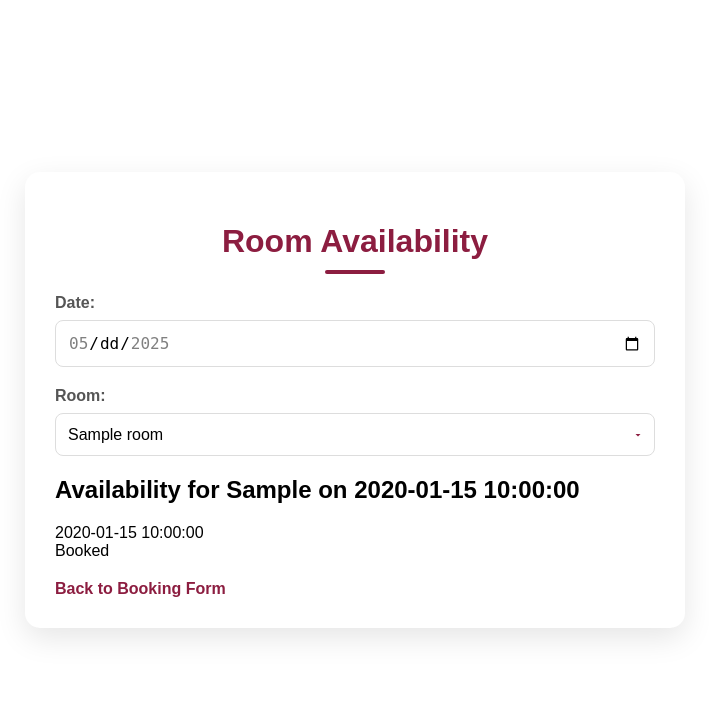
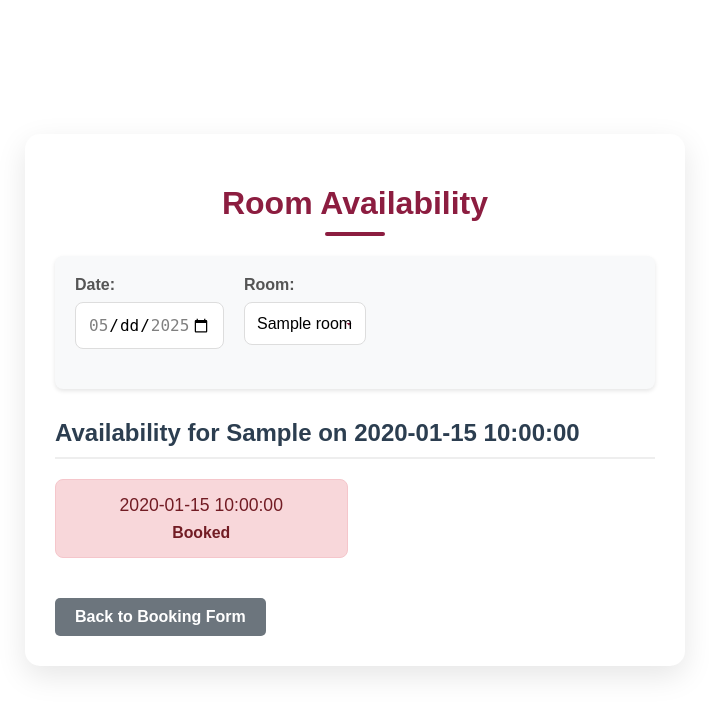
Before and after one commit to Younes-22/booking_system_python-main, a Flask app: template templates/availability.html in a window 1280 px wide. Shown: the top 715 px of the page, without its empty margins (285-994 px from the left). Run offline with Flask 3, Linux system fonts and the light colour scheme; the template is opened without the code that fills it: most values are stand-ins (such as "Sample title", 1, 10 or a date in 2020).

Commit message:
add availability checker

```diff
--- a/static/styles.css
+++ b/static/styles.css
@@ -243,3 +243,87 @@
     text-align: center;
     margin-top: 10px;
 }
+
+
+/* Availability Page Specific Styles */
+.filters {
+    display: flex;
+    gap: 20px;
+    margin-bottom: 30px;
+    padding: 20px;
+    background-color: #f8f9fa;
+    border-radius: 8px;
+    box-shadow: 0 2px 4px rgba(0, 0, 0, 0.1);
+}
+
+.availability-grid {
+    display: grid;
+    grid-template-columns: repeat(auto-fill, minmax(200px, 1fr));
+    gap: 15px;
+    margin: 20px 0;
+}
+
+.time-slot {
+    padding: 15px;
+    border-radius: 8px;
+    text-align: center;
+    font-size: 1.1em;
+    transition: transform 0.2s;
+}
+
+.time-slot:hover {
+    transform: translateY(-2px);
+}
+
+.time-slot.available {
+    background-color: #d4edda;
+    border: 1px solid #c3e6cb;
+    color: #155724;
+}
+
+.time-slot.booked {
+    background-color: #f8d7da;
+    border: 1px solid #f5c6cb;
+    color: #721c24;
+}
+
+.time-slot div {
+    margin-top: 8px;
+    font-size: 0.9em;
+    font-weight: bold;
+}
+
+.back-link {
+    display: inline-block;
+    margin-top: 20px;
+    padding: 10px 20px;
+    background-color: #6c757d;
+    color: white;
+    text-decoration: none;
+    border-radius: 5px;
+    transition: background-color 0.2s;
+}
+
+.back-link:hover {
+    background-color: #5a6268;
+    text-decoration: none;
+}
+
+h2 {
+    color: #2c3e50;
+    margin: 30px 0 20px;
+    padding-bottom: 10px;
+    border-bottom: 2px solid #eee;
+}
+
+/* Responsive Design */
+@media (max-width: 768px) {
+    .filters {
+        flex-direction: column;
+        gap: 15px;
+    }
+
+    .availability-grid {
+        grid-template-columns: repeat(auto-fill, minmax(150px, 1fr));
+    }
+}
--- a/templates/availability.html
+++ b/templates/availability.html
@@ -8,8 +8,11 @@
 </head>
 <body>
     <div class="container">
+        <header>
             <h1>Room Availability</h1>
+        </header>
 
+        <main>
             <form class="filters" method="GET" action="{{ url_for('availability') }}" id="availability-form">
                 <div class="form-group">
                     <label for="date">Date:</label>
@@ -26,6 +29,7 @@
                 </div>
             </form>
 
+            <section>
                 <h2>Availability for {{ selected_room }} on {{ selected_date }}</h2>
 
                 <div class="availability-grid">
@@ -36,10 +40,15 @@
                     </div>
                     {% endfor %}
                 </div>
+            </section>
 
+            <nav>
                 <a href="{{ url_for('index') }}" class="back-link">Back to Booking Form</a>
+            </nav>
+        </main>
     </div>
 
+    <!-- Keep your existing script -->
     <script>
         // Set min and max date for date picker
         const dateInput = document.getElementById('date');
--- a/templates/index.html
+++ b/templates/index.html
@@ -94,6 +94,11 @@
             <div class="form-group">
                 <a href="{{ url_for('cancel_booking_page') }}">
                     <button type="button" style="background-color: #6E1632;">Cancel a Booking</button>
+                </a>
+            </div>
+            <div class="form-group">
+                <a href="{{ url_for('availability') }}">
+                    <button type="button" style="background-color: #6E1632;">Check Availability</button>
                 </a>
             </div>
         </form>
```
Lines whose indentation alone changed are shown as unchanged.
